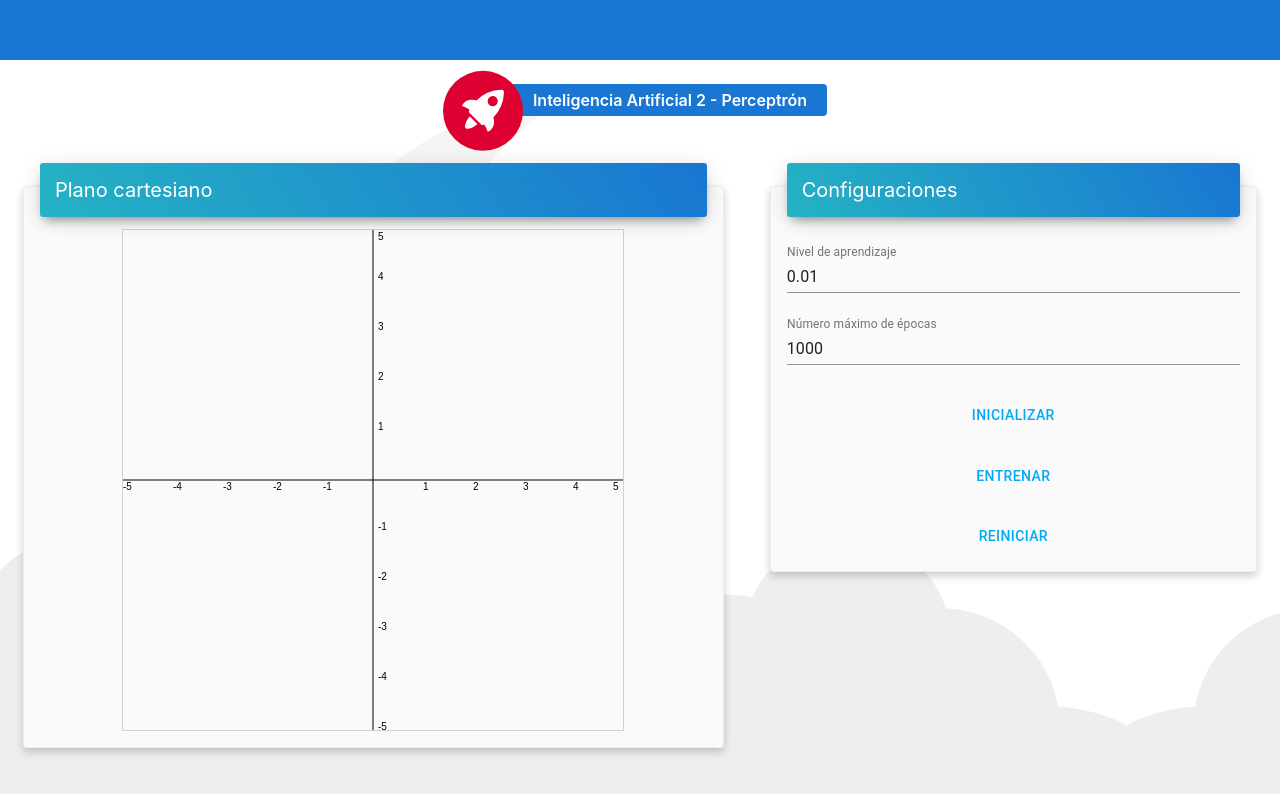
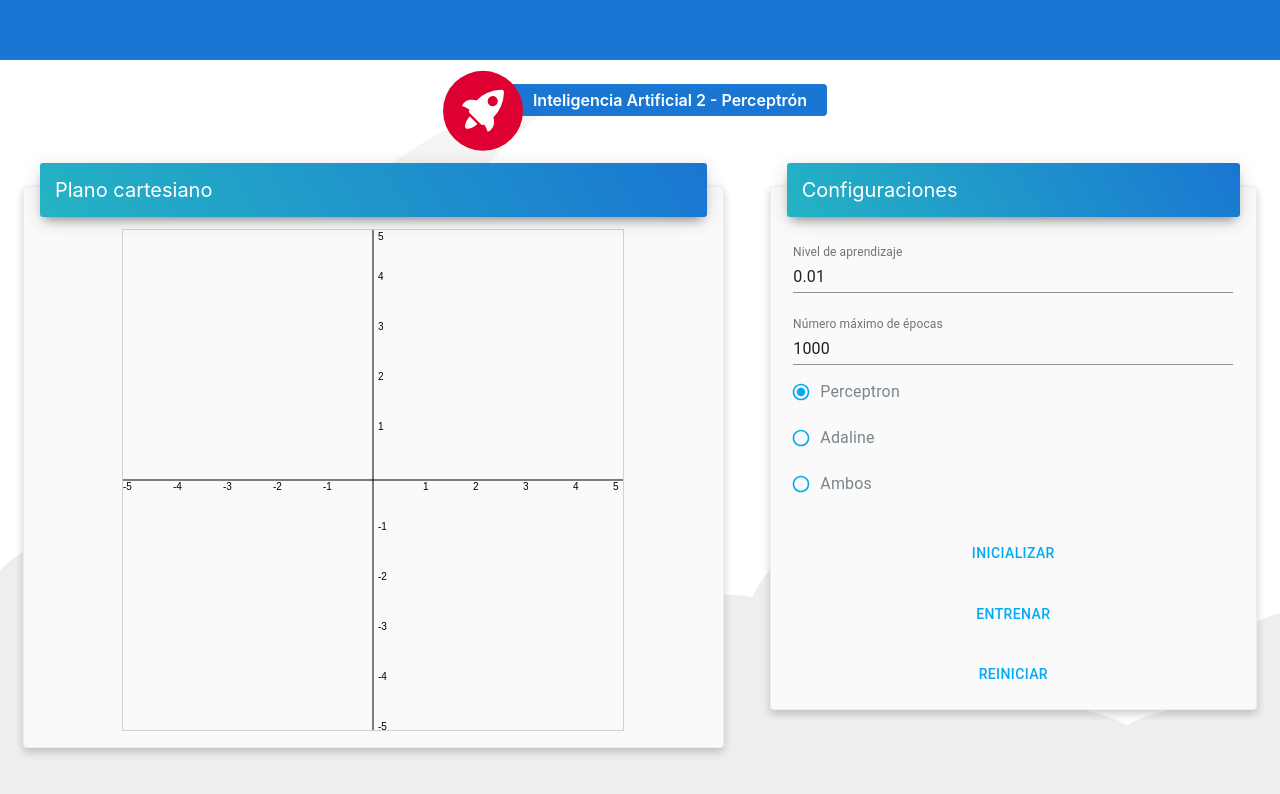
Before and after one commit to Mgmez/Perceptron, a React (Create React App) app in the folder frontend/: page / in a window 1280 px wide. Shown: the top 794 px of the page. Built offline with nearby package versions, Linux system fonts and the light colour scheme.

Commit message:
Selector de algoritmo

```diff
--- a/frontend/src/components/PerceptronConfigs.js
+++ b/frontend/src/components/PerceptronConfigs.js
@@ -2,17 +2,26 @@ import React,{useContext, useState} from "react";
 import { useForm, Controller } from "react-hook-form";
 import { Form } from 'react-bootstrap';
 
-import { Button, TextField } from '@material-ui/core';
+import { Button, FormControlLabel, Radio, RadioGroup, TextField } from '@material-ui/core';
 import Perceptron from '../hooks/Perceptron.js';
 import { PerceptronContext } from "./PerceptronContext.js";
 
-
-
-
+const perceptronTypes = [
+    {
+        label: "Perceptron",
+        value: "perceptron"
+    },
+    {
+        label: "Adaline",
+        value: "adaline"
+    },
+    {
+        label: "Ambos",
+        value: "both"
+    }
+]
 
 const PerceptronConfigs = (props) =>  {
-
-
     //const [perceptron, setPerceptron] = useState(null);
     //const [entrenado, setEntrenado] = useState(false);
     const { handleSubmit, register, errors, control } = useForm();
@@ -122,6 +131,40 @@ const PerceptronConfigs = (props) =>  {
                 <span className="error">{perceptronErrors.trainedPerceptron.message}</span>
             }
 
+            <Controller
+                defaultValue ={"perceptron"}
+                as={RadioGroup}
+                name="type"
+                control={control}
+                id="type"
+                name="type"
+                rules={{ required: "Este campo es requerido" }}
+                helperText={errors?.type?.message}
+                error={!!errors?.type}
+                margin="normal"
+                fullWidth
+            >
+                {
+                    perceptronTypes.map((type, index) =>
+                        <FormControlLabel
+                            value={type.value}
+                            key={index}
+                            control={
+                                <Radio
+                                    size="small"
+                                    style={{ color: "#03a9f4" }}
+                                />
+                            }
+                            label={
+                                <span style={{ fontSize: "12pt" }}>
+                                    {type.label}
+                                </span>
+                            }
+                        />
+                    )
+                }
+            </Controller>
+
             <Button className="mt-4" type="sumbit" fullWidth color="primary" style={{color: "#03A9F4"}}>  Inicializar </Button>
 
         </Form>
```
